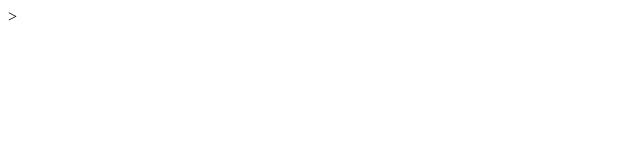
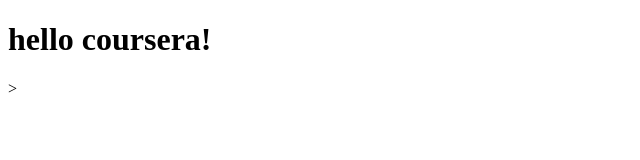
Before and after one commit to kitetown/coursera-website-dev, a plain HTML site: page site/index.html in a window 1280 px wide. Shown: the whole page, without its empty margins (0-640 px from the left). Drawn offline with Linux system fonts and the light colour scheme.

Commit message:
my first page update.

```diff
--- a/site/index.html
+++ b/site/index.html
@@ -4,6 +4,6 @@
 	<title>Hello Coursera!</title>
 </head>
 <body>
-
+<h1>hello coursera!</h1>
 </body>
 </html>>
```
